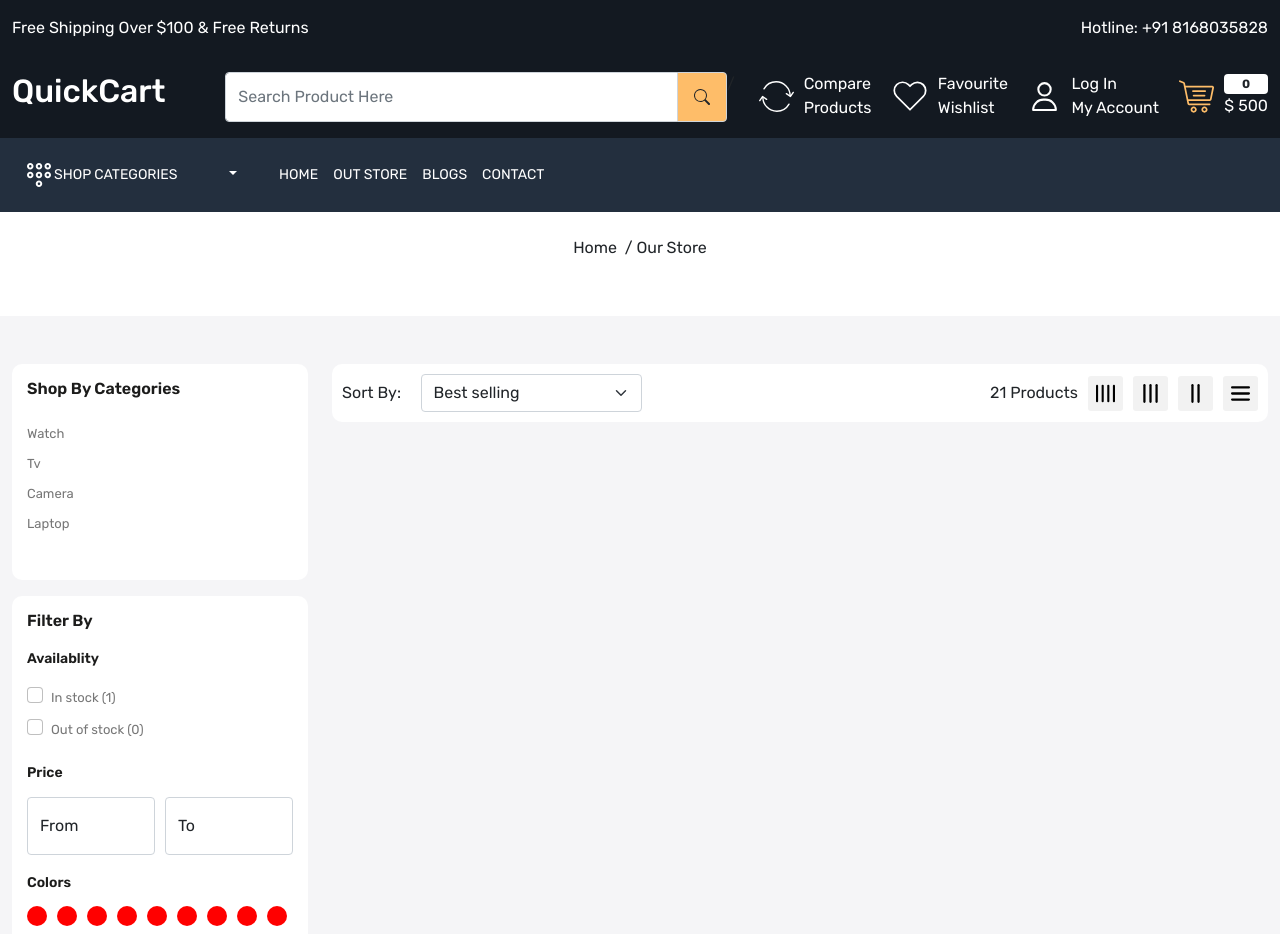
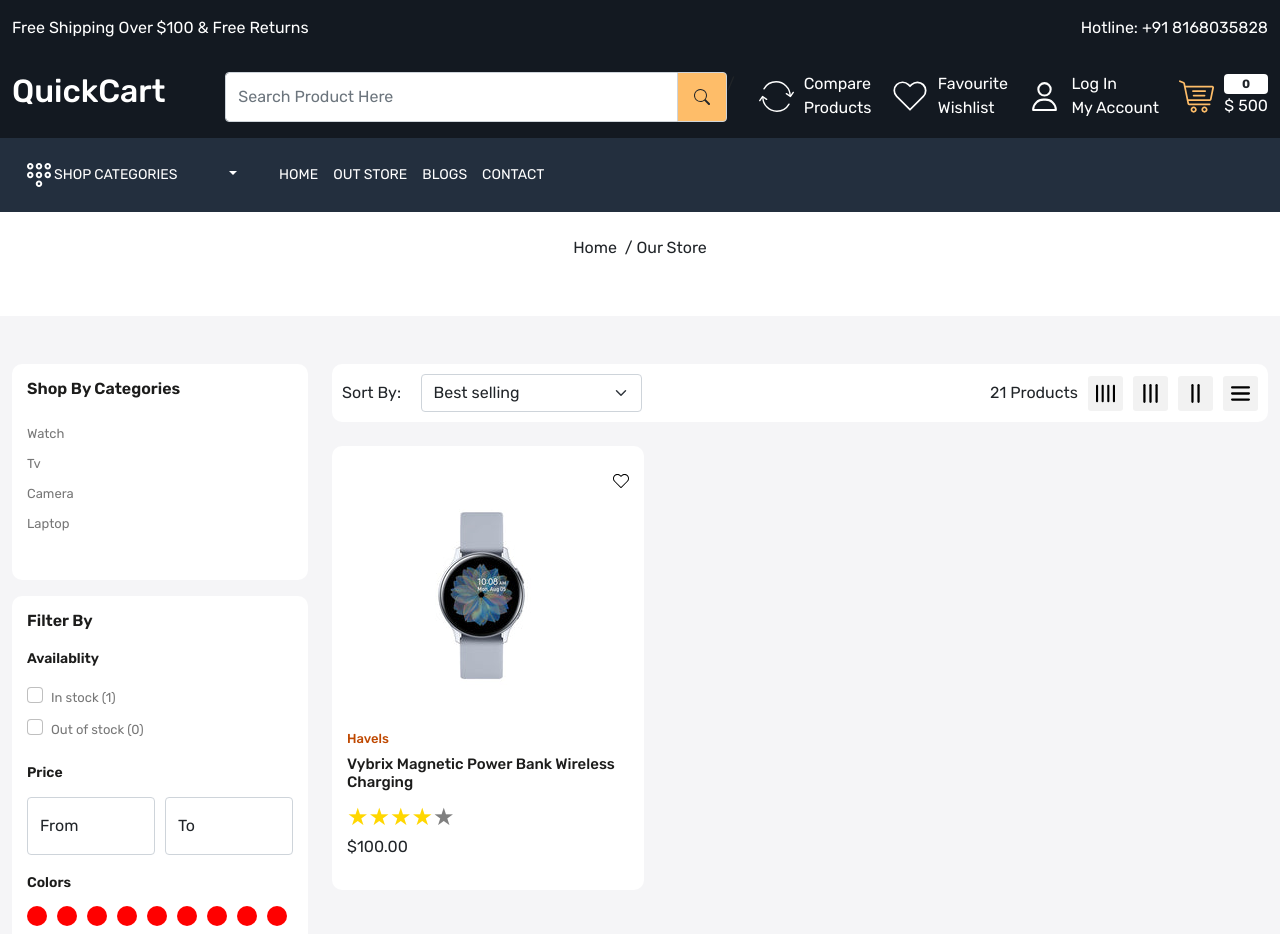
Before and after one commit to dahiyakapil/Ecommerce-QUICK-CART-Frontend, a React (Create React App) app in the folder frontend/: page /store in a window 1280 px wide. Shown: the top 934 px of the page. Built offline with nearby package versions, Linux system fonts and the light colour scheme.

Commit message:
setting up grid products using dynamic

```diff
--- a/frontend/src/components/ProductCard.js
+++ b/frontend/src/components/ProductCard.js
@@ -1,6 +1,6 @@
 import React from "react";
 import ReactStars from "react-rating-stars-component";
-import { Link } from "react-router-dom";
+import { Link, useLocation } from "react-router-dom";
 
 import watch from "../images/images/watch.jpg";
 import watch2 from "../images/images/watch-2.webp";
@@ -10,9 +10,11 @@ import addCart from "../images/images/add-cart.svg";
 import wishlist from "../images/images/wish.svg";
 
 
-const ProductCard = () => {
+const ProductCard = (props) => {
+  const {grid} =props;
+  let location = useLocation();
   return (
-    <div className="col-3">
+    <div className={`${location.pathname == "/store" ? `col-${grid}` : "col-3"}`}>
       <div className="product-card position-relative">
         <div className="wishlist-icon position-absolute">
             <Link><img src={wishlist} alt="" /></Link>
--- a/frontend/src/pages/OurStore.js
+++ b/frontend/src/pages/OurStore.js
@@ -1,14 +1,17 @@
 import React from "react";
 import BreadCrumb from "../components/BreadCrumb";
 import Meta from "../components/Meta";
+import { useState } from "react";
 import ReactStars from "react-rating-stars-component";
 import watch from "../images/images/watch.jpg";
 import gr from "../images/images/gr.svg";
 import gr2 from "../images/images/gr2.svg";
 import gr3 from "../images/images/gr3.svg";
 import gr4 from "../images/images/gr4.svg";
+import ProductCard from "../components/ProductCard";
 
 const OurStore = () => {
+  const [grid, setGrid] = useState(4);
   return (
     <>
       <Meta title={"Our Store"} />
@@ -190,7 +193,10 @@ const OurStore = () => {
               <div className="filter-sort-grid mb-4">
                 <div className="d-flex justify-content-between align-items-center ">
                   <div className="d-flex align-items-center gap-10">
-                    <p className="mb-0 d-block "  style={{"width": "100px"}}> Sort By: </p>
+                    <p className="mb-0 d-block " style={{ width: "100px" }}>
+                      {" "}
+                      Sort By:{" "}
+                    </p>
                     <select name="" className="form-control form-select" id="">
                       <option value="manual">Featured</option>
                       <option value="best-selling" selected="selected">
@@ -220,25 +226,44 @@ const OurStore = () => {
                     <p className="totalproducts mb-0">21 Products</p>
                     <div className="grid d-flex gap-10 align-items-center">
                       <img
+                        onClick={() => {
+                          setGrid(3);
+                        }}
                         src={gr4}
                         className="d-block img-fluid "
                         alt="grid"
                       />
                       <img
+                        onClick={() => {
+                          setGrid(4);
+                        }}
                         src={gr3}
                         className="d-block img-fluid "
                         alt="grid"
                       />
                       <img
+                        onClick={() => {
+                          setGrid(6);
+                        }}
                         src={gr2}
                         className="d-block img-fluid "
                         alt="grid"
                       />
 
-                      <img src={gr} className="d-block img-fluid " alt="grid" />
+                      <img
+                        onClick={() => {
+                          setGrid(2);
+                        }}
+                        src={gr}
+                        className="d-block img-fluid "
+                        alt="grid"
+                      />
                     </div>
                   </div>
                 </div>
+              </div>
+              <div className="products-list pb-5">
+                <ProductCard grid={grid} />
               </div>
             </div>
           </div>
```
